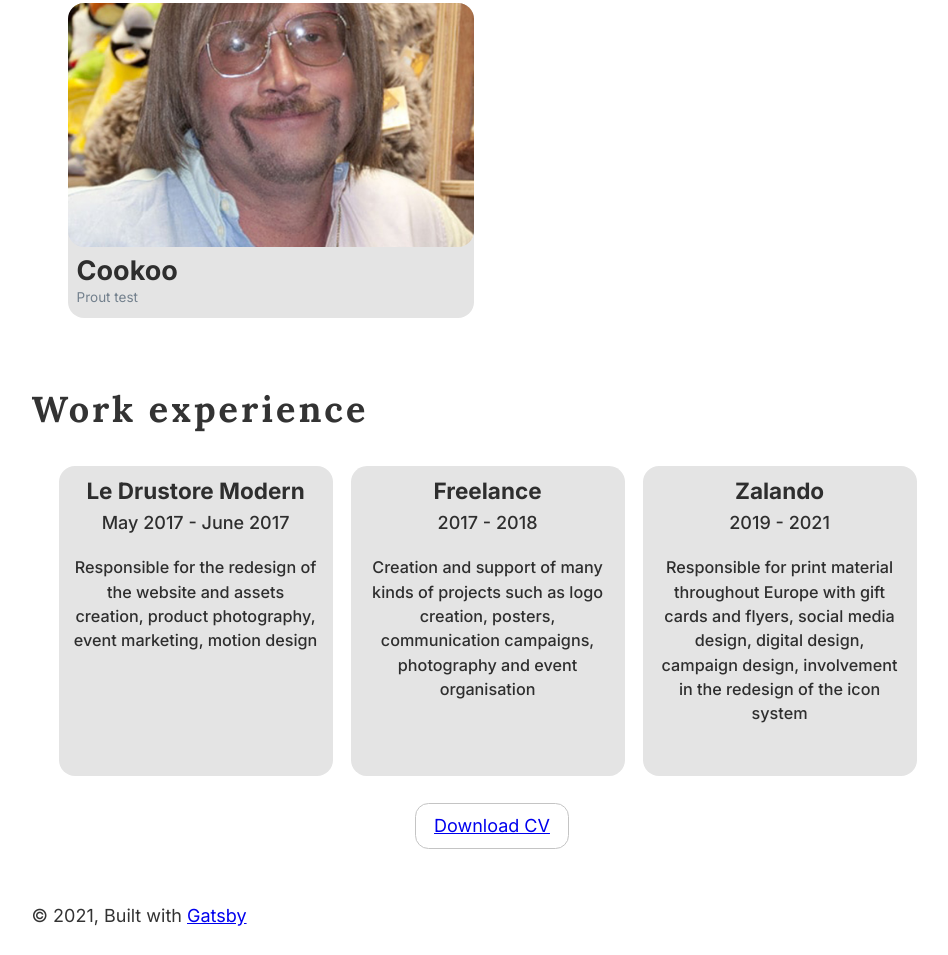
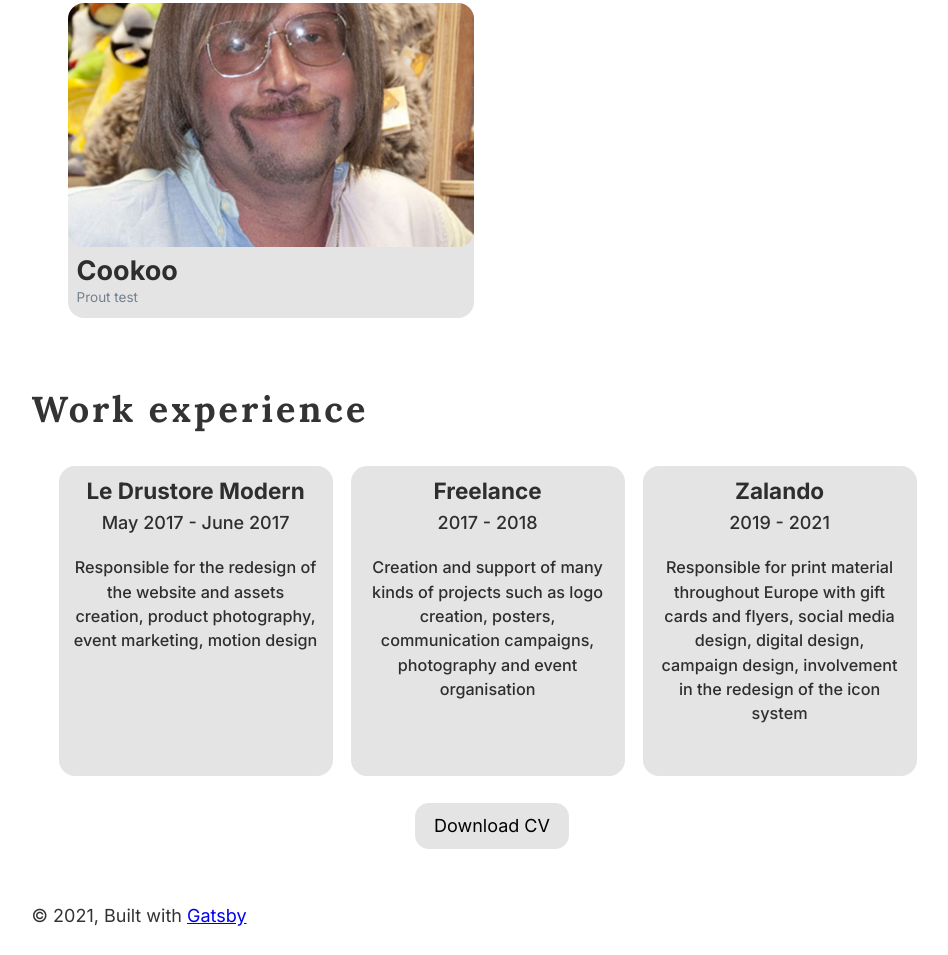
Before and after one commit to jmdtc/netlify-test, a Gatsby site: page / in a window 1280 px wide. Shown: the part 814-1769 px from the top of the page, without its empty margins (148-1096 px from the left). Built offline with nearby package versions, Linux system fonts and the light colour scheme; Gatsby itself is replaced by a stand-in of ours.

Commit message:
tom/hover effects

```diff
--- a/src/components/projectCard.js
+++ b/src/components/projectCard.js
@@ -12,6 +12,11 @@ const CardContainer = styled.div`
     @media only screen and (max-width: 576px) {
         width: 100%
     }
+
+    > :hover {
+        box-shadow: 5px 5px 5px rgba(0, 0, 0, 0.15);
+        transform: scale(1.03);
+      }
 `
 
 const Card = styled.div`
--- a/src/pages/index.js
+++ b/src/pages/index.js
@@ -81,11 +81,20 @@ const AboutParagraph = styled.p`
 const ResumeBtn = styled.button`
     margin: auto;
     text-align: center;
-    background-color: white;
+    background-color: #E4E4E4;
     padding: 0.5rem 1rem;
     margin-top: 1rem;
     border-radius: 0.75rem;
-    border: 1px solid #C4C4C4;
+    border: 1px solid #E4E4E4;
+
+    > :link, > :visited {
+      text-decoration: none;
+      color: #000;
+    }
+
+    > :hover {
+      color: white;
+    }
 `
 
 const IndexPage = () => {
```
